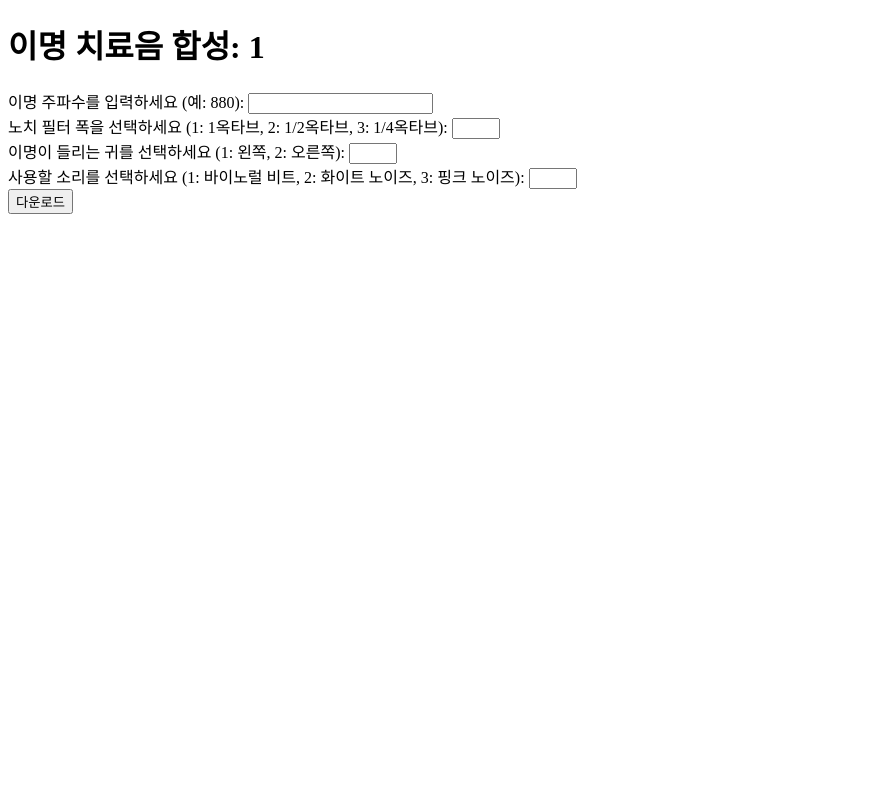
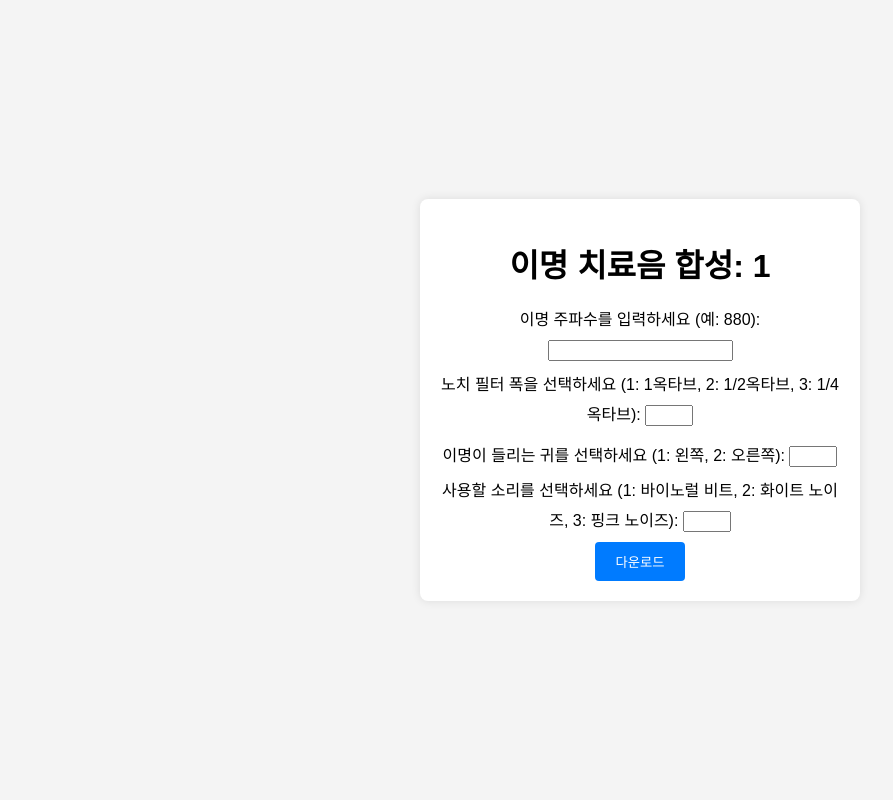
Before and after one commit to dinhoitt/tinnitus_web_demo, a Flask app: page /process/1 in a window 1280 px wide. Shown: the whole page, without its empty margins (0-893 px from the left). Run offline with Flask 3, Linux system fonts and the light colour scheme.

Commit message:
css file

```diff
--- a/app.py
+++ b/app.py
@@ -1,4 +1,4 @@
-from flask import Flask, request, redirect, url_for, send_file, render_template
+from flask import Flask, request, redirect, send_from_directory, url_for, send_file, render_template
 import os
 import numpy as np
 from scipy.io import wavfile
@@ -90,15 +90,31 @@ def calculate_segment_volume(audio, segment_duration_ms):
         segments.append(segment.dBFS)
     return segments
 
+@app.route('/static/<path:filename>')
+def serve_static_from_templates(filename):
+    return send_from_directory('static', filename)
+
+
 @app.route('/', methods=['GET', 'POST'])
 def upload_file():
     if request.method == 'POST':
         file = request.files['file']
-        if file and file.filename.endswith('.wav'):
+        if file and (file.filename.endswith('.wav') or file.filename.endswith('.mp3')):
             file_path = os.path.join(app.config['UPLOAD_FOLDER'], file.filename)
             file.save(file_path)
-            return redirect(url_for('process_file', filename=file.filename))
+
+            # MP3 파일을 WAV 파일로 변환
+            if file.filename.endswith('.mp3'):
+                mp3_audio = AudioSegment.from_mp3(file_path)
+                wav_filename = os.path.splitext(file.filename)[0] + '.wav'
+                wav_file_path = os.path.join(app.config['UPLOAD_FOLDER'], wav_filename)
+                mp3_audio.export(wav_file_path, format='wav')
+                os.remove(file_path)  # 원본 MP3 파일 삭제
+                return redirect(url_for('process_file', filename=wav_filename))
+            else:
+                return redirect(url_for('process_file', filename=file.filename))
     return render_template('upload.html')
+
 
 @app.route('/process/<filename>', methods=['GET', 'POST'])
 def process_file(filename):
@@ -195,4 +211,4 @@ def download_file(filename):
 
 
 if __name__ == '__main__':
-    app.run(debug=True)
+    app.run(debug=True,)
--- /dev/null
+++ b/static/styles.css
@@ -0,0 +1,42 @@
+/* styles.css */
+body {
+    font-family: Arial, sans-serif;
+    margin: 0;
+    padding: 0;
+    display: flex;
+    justify-content: center;
+    align-items: center;
+    height: 100vh;
+    background-color: #f4f4f4;
+}
+
+.container {
+    text-align: center;
+    padding: 20px;
+    background: white;
+    border-radius: 8px;
+    box-shadow: 0 0 10px rgba(0, 0, 0, 0.1);
+    max-width: 400px;
+    width: 100%;
+}
+
+h1 {
+    margin-bottom: 20px;
+}
+
+input[type="file"], input[type="number"], label {
+    margin: 10px 0;
+}
+
+input[type="submit"] {
+    background-color: #007bff;
+    color: white;
+    border: none;
+    padding: 10px 20px;
+    cursor: pointer;
+    border-radius: 4px;
+}
+
+input[type="submit"]:hover {
+    background-color: #0056b3;
+}
--- a/templates/process.html
+++ b/templates/process.html
@@ -2,9 +2,12 @@
 <html lang="ko">
 <head>
     <meta charset="UTF-8">
+    <meta name="viewport" content="width=device-width, initial-scale=1.0">
     <title>이명 치료음 합성</title>
+    <link rel="stylesheet" href="{{ url_for('serve_static_from_templates', filename='styles.css') }}">
 </head>
 <body>
+    <div class="container">
         <h1>이명 치료음 합성: {{ filename }}</h1>
         <form action="/process/{{ filename }}" method="post">
             <label for="notch_freq">이명 주파수를 입력하세요 (예: 880):</label>
@@ -21,7 +24,7 @@
             </div>
             <input type="submit" value="다운로드">
         </form>
-
+    </div>
     <script>
         document.querySelector('input[name="sound_choice"]').addEventListener('change', function() {
             var waveTypeSection = document.getElementById('wave_type_section');
```
Also changed, not shown: templates/upload.html (+9 -5 lines), 1 other file. Lines whose indentation alone changed are shown as unchanged.
